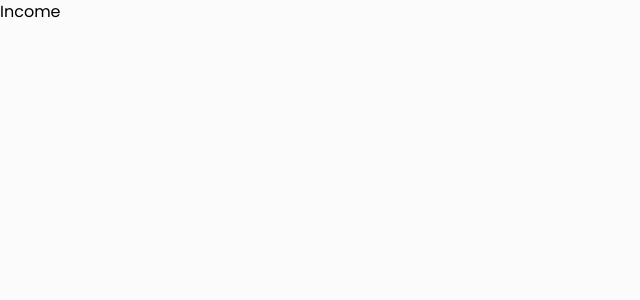
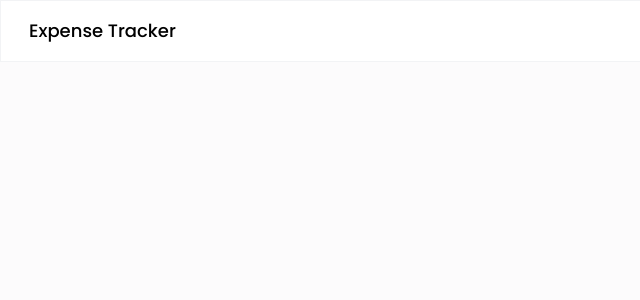
Before and after one commit to duttaanirban/Expense-Tracker, a React (Vite) app in the folder frontend/: page /income in a window 1280 px wide. Shown: the top 300 px of the page, without its empty margins (0-640 px from the left). Built offline with nearby package versions, Linux system fonts and the light colour scheme.

Commit message:
sidemenu added in income route

```diff
--- a/frontend/src/pages/Dashboard/Income.jsx
+++ b/frontend/src/pages/Dashboard/Income.jsx
@@ -1,8 +1,11 @@
-import React from 'react'
+import DashboardLayout from "../../components/layouts/DashboardLayout"
+
 
 const Income = () => {
   return (
-    <div>Income</div>
+    <DashboardLayout activeMenu="Income">
+      <div className="my-5 mx-auto"></div>
+    </DashboardLayout>
   )
 }
 
```
